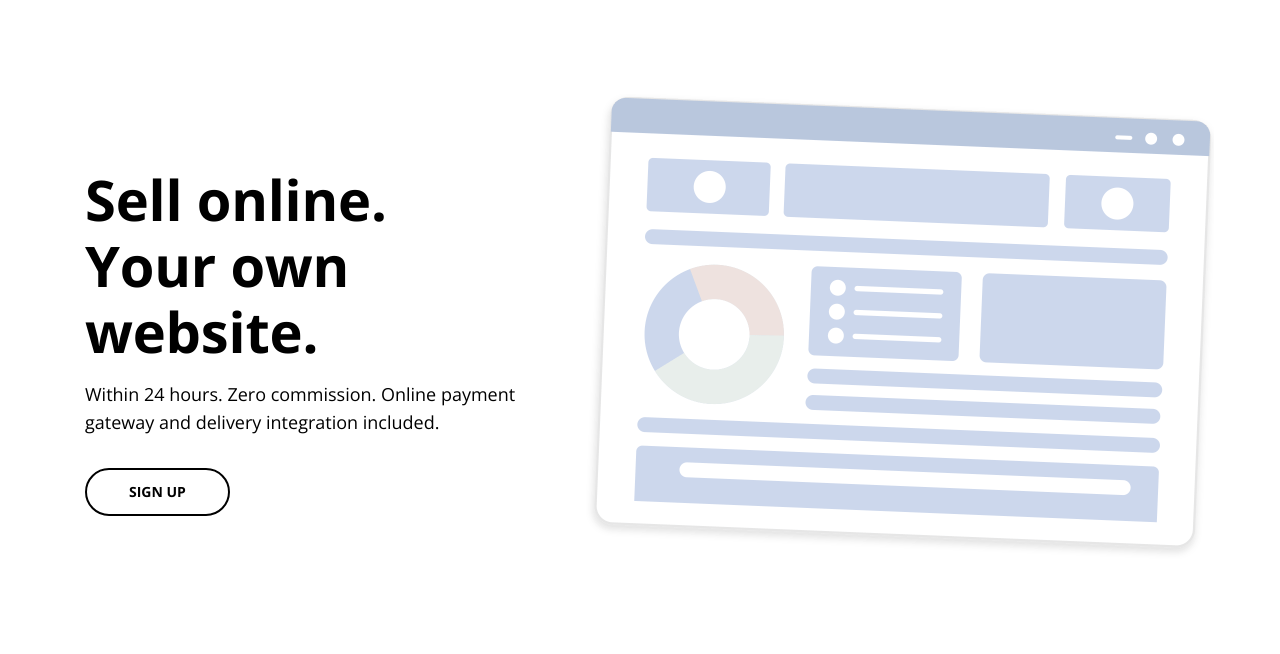
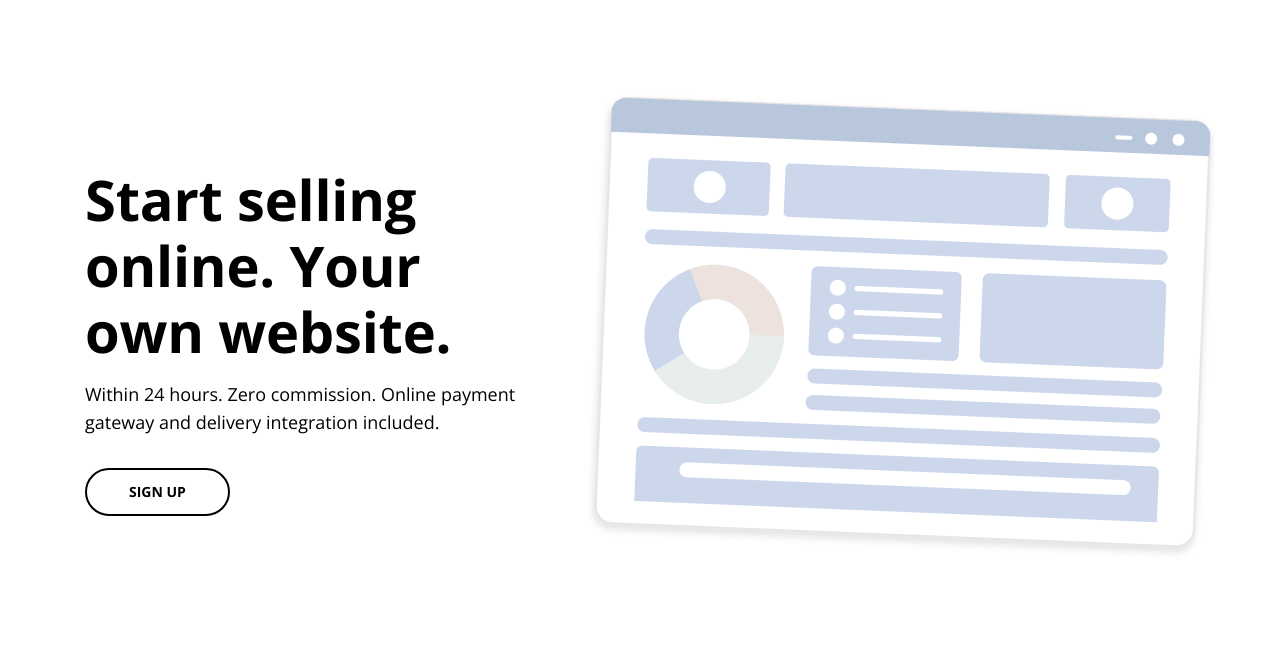
Before and after one commit to BAWES/plugn-landing, a plain HTML site: page index.html in a window 1280 px wide. Shown: the part 98-752 px from the top of the page. Drawn offline with nearby package versions, Linux system fonts and the light colour scheme.

Commit message:
Modify headline

```diff
--- a/index.html
+++ b/index.html
@@ -95,7 +95,7 @@
                 <div class="row">
                     <div class="col-lg-6 col-xl-5">
                         <div class="text-container">
-                            <h1>Sell online. Your own website.</h1>
+                            <h1>Start selling online. Your own website.</h1>
                             <p class="p-large">Within 24 hours. Zero commission. Online payment gateway and delivery integration included.</p>
                             <a class="btn-solid-lg page-scroll" href="sign-up.html">SIGN UP</a>
                         </div> <!-- end of text-container -->
```
